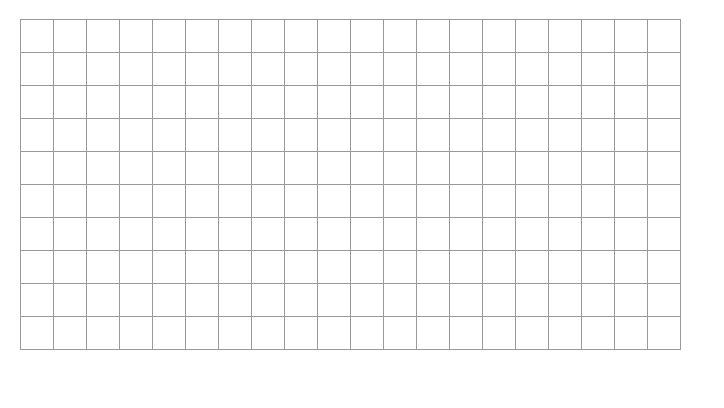
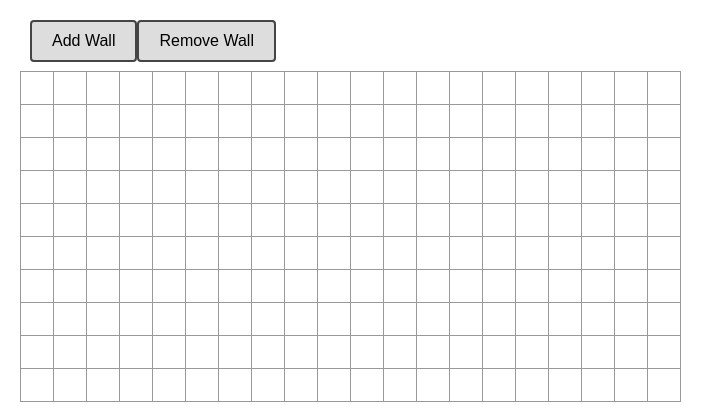
Before and after one commit to PeterAAyala/algo-visualizer, a React (Create React App) app: page / in a window 1280 px wide. Shown: the top 408 px of the page, without its empty margins (0-724 px from the left). Built offline with nearby package versions, Linux system fonts and the light colour scheme.

Commit message:
Add radio buttons for add/remove walls
Add radio buttons for add/remove walls

```diff
--- a/src/App.js
+++ b/src/App.js
@@ -1,4 +1,6 @@
 import React from 'react';
+import { Fragment } from 'react/cjs/react.production.min';
+import './buttons.css';
 // import logo from './logo.svg';
 // import './App.css';
 
@@ -16,6 +18,20 @@ function Square(props) {
   )
 }
 
+class Buttons extends React.Component{
+  render () {
+    return (
+    <div className ='radio-toolbar'>
+      <input type='radio' id='addWall' name='radAnswer' value='addWall' />
+      <label htmlFor='addWall'>Add Wall</label>
+
+      <input type='radio' id='removeWall' name='radAnswer' value='removeWall' />
+      <label htmlFor='removeWall'>Remove Wall</label>
+    </div>
+
+    )};
+}
+
 class Board extends React.Component {
   constructor(props) {
     super(props);
@@ -27,10 +43,10 @@ class Board extends React.Component {
     };
   }
 
+  // Event handler for mouse hold down
   handleEvent = (event) => {
     if (event.type === 'mousedown'){
       this.setState({ mouseDown: true });
-      //console.log("test");
     } else {
       this.setState({ mouseDown: false });
     }
@@ -108,7 +124,10 @@ class Board extends React.Component {
 
 function App() {
   return (
-    <Board/>
+    <Fragment>
+      <Buttons/>
+      <Board/>
+    </Fragment>
   );
 }
 
--- /dev/null
+++ b/src/buttons.css
@@ -0,0 +1,32 @@
+.radio-toolbar {
+margin: 10px;
+}
+
+.radio-toolbar input[type="radio"] {
+opacity: 0;
+position: fixed;
+width: 0;
+}
+
+.radio-toolbar label {
+    display: inline-block;
+    background-color: #ddd;
+    padding: 10px 20px;
+    font-family: sans-serif, Arial;
+    font-size: 16px;
+    border: 2px solid #444;
+    border-radius: 4px;
+}
+
+.radio-toolbar label:hover {
+background-color: #dfd;
+}
+
+.radio-toolbar input[type="radio"]:focus + label {
+    border: 2px dashed #444;
+}
+
+.radio-toolbar input[type="radio"]:checked + label {
+    background-color: #bfb;
+    border-color: #4c4;
+}
```
